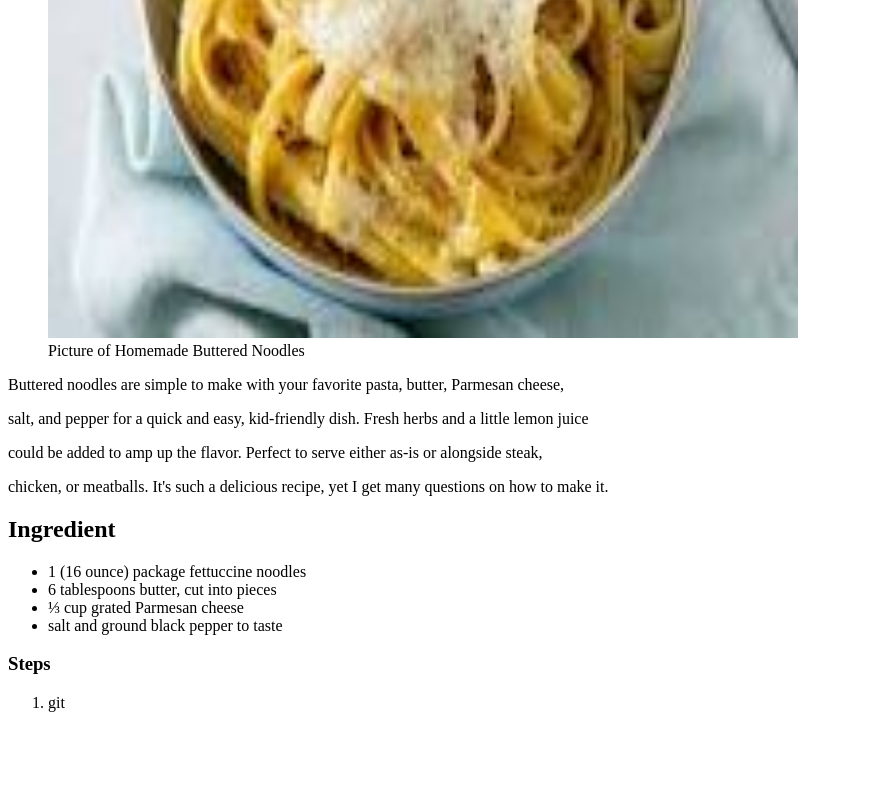
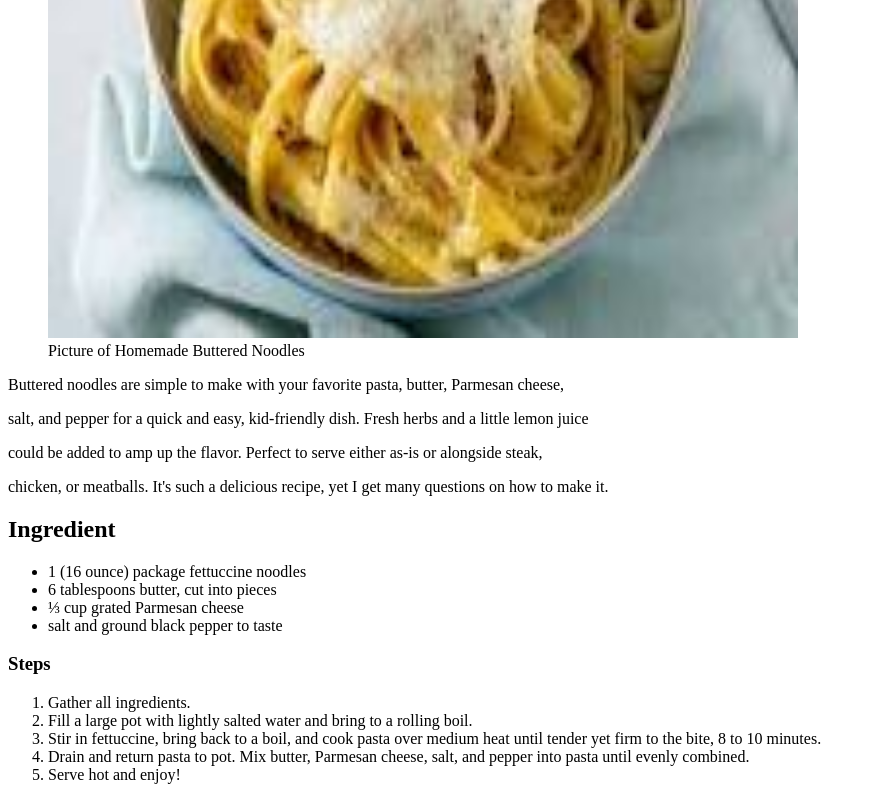
Before and after one commit to Goakem/odin-recipes, a plain HTML site: page recipes/noodles.html in a window 1280 px wide. Shown: the part 526-1326 px from the top of the page, without its empty margins (0-872 px from the left). Before the commit the page ends 1254 px from the top, so only its background shows below. Drawn offline with Linux system fonts and the light colour scheme.

Commit message:
Updated the Steps on the noodles recipes page

```diff
--- a/recipes/noodles.html
+++ b/recipes/noodles.html
@@ -30,7 +30,11 @@
         <h3><strong>Steps</strong></h3>
 
         <ol>
-            <li>git</li>
+            <li>Gather all ingredients.</li>
+            <li>Fill a large pot with lightly salted water and bring to a rolling boil.</li>
+            <li>Stir in fettuccine, bring back to a boil, and cook pasta over medium heat until tender yet firm to the bite, 8 to 10 minutes.</li>
+            <li>Drain and return pasta to pot. Mix butter, Parmesan cheese, salt, and pepper into pasta until evenly combined.</li>
+            <li>Serve hot and enjoy!</li>
         </ol>
     </body>
 </html>
```
